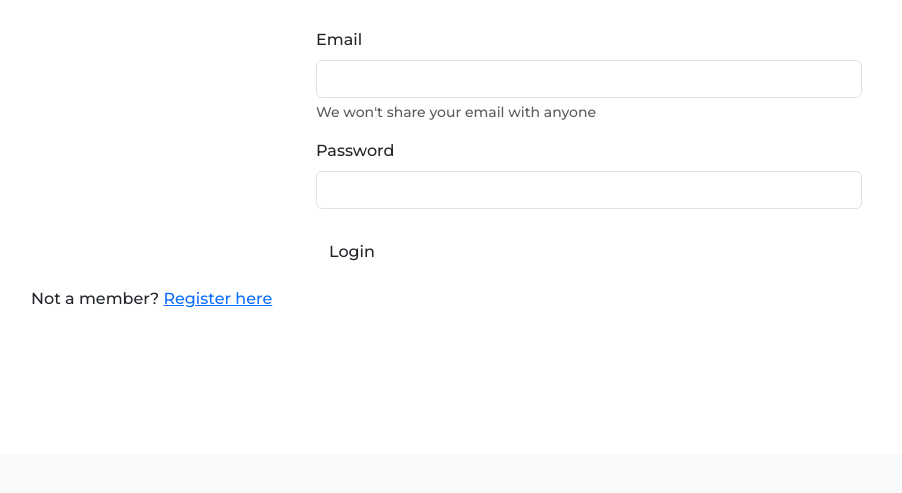
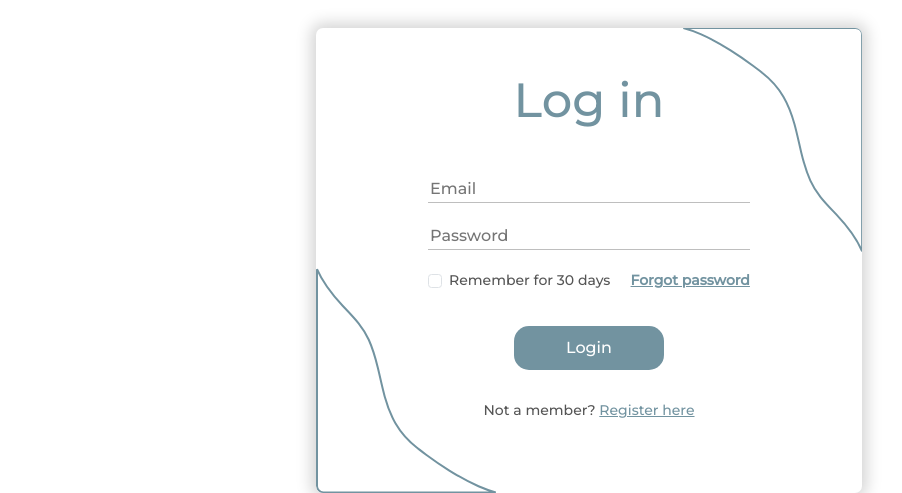
Before and after one commit to sh-andriy/UVO, a Django app: page /users/login/ in a window 1280 px wide. Shown: the part 346-839 px from the top of the page, without its empty margins (51-953 px from the left). Before the commit the page ends 654 px from the top, so only its background shows below. Run offline with Django 4.2, Linux system fonts and the light colour scheme.

Commit message:
login and register forms

```diff
--- a/essentials/static/styles.css
+++ b/essentials/static/styles.css
@@ -1,4 +1,4 @@
-/*===========================LOGIN-PAGE=====================================================*/
+/*===========================LOGIN/SIGNUP PAGES=====================================================*/
 * {
     font-family: "Montserrat";
   }
@@ -37,10 +37,15 @@
     align-items: center;
   }
 
-  .inputs-container {
+  .signup-inputs-container {
     display: flex;
     flex-direction: row;
-    width: 90%;
+    gap: 40px;
+    width: 80%;
+  }
+
+  .signup-inputs-container > div {
+    width: 50%;
   }
 
   .login-input {
@@ -59,7 +64,7 @@
     font-size: 16px;
   }
 
-  .nav-title {
+  .signup-title {
     margin-bottom: 20px;
     color: #22c194;
     font-size: 50px;
@@ -87,3 +92,60 @@
     color: #21D19F;
     font-weight: 500;
   }
+
+  ::selection {
+    color: #757575;
+  }
+
+  .login-title {
+    font-weight: 500;
+    font-size: 48px;
+    color: #7293A0;
+    margin-bottom: 40px;
+  }
+
+  .login-inputs-container {
+    width: 80%;
+  }
+
+  .login-links {
+    display: flex;
+    flex-direction: row;
+    width: 80%;
+    justify-content: space-between;
+    font-size: 14px;
+    color: #555555;
+  }
+
+  .login-links a {
+    font-weight: 700;
+    font-size: 14px;
+    color: #7293A0;
+  }
+
+  .account-button {
+    padding: 9px 51px;
+    background: #7293A0;
+    border-radius: 15px;
+    color: white;
+    font-weight: 500;
+    margin-top: 30px;
+    transition: 0.3s;
+  }
+
+  .account-button:hover {
+    border: 1px solid #7293A0;
+    background-color: none;
+    color: black;
+  }
+
+  .login-link {
+    font-size: 14px;
+    color: #555555;
+    margin-top: 30px;
+  }
+
+  .login-link a {
+    color: #7293A0;
+    font-weight: 500;
+  }
--- a/essentials/templates/accounts/login.html
+++ b/essentials/templates/accounts/login.html
@@ -5,33 +5,45 @@
 {% block body %}
     <div class="row">
         <div class="mx-auto col-lg-6 col-md-10">
-            <!-- <div class="login-wrapper">
-                <img src="../../static/imgs/corner1.svg" class="corner-bottom" alt="" />
-                <img src="../../static/imgs/corner2.svg" class="corner-top" alt="" /> -->
+            <div class="login-wrapper">
+                <img src="../../static/imgs/corner3.svg" class="corner-top" alt="" />
+                <img src="../../static/imgs/corner4.svg" class="corner-bottom" alt="" />
                 <form class="login-form" method="POST">
 
                 {% csrf_token %}
 
-
-                <div class="mb-3">
-                    <label for="InputEmail" class="form-label">Email</label>
-                    <input type="email" name="email" class="form-control" id="InputEmail" aria-describedby="emailHelp">
-                    <div id="emailHelp" class="form-text">We won't share your email with anyone</div>
+                <div class="login-title">Log in</div>
+                <div class="login-inputs-container">
+                <input
+                  type="email"
+                  placeholder="Email"
+                  class="login-input"
+                  id="login-email-input"
+                />
+                <input
+                  type="password"
+                  placeholder="Password"
+                  class="login-input"
+                  id="login-password-input"
+                />
+            </div>
+                <div class="login-links">
+                    <div class="form-check">
+                        <input type="checkbox" class="form-check-input" id="exampleCheck1">
+                        <label class="form-check-label" for="exampleCheck1">Remember for 30 days</label>
+                      </div>
+                      <a href="#">Forgot password</a>
                 </div>
-                <div class="mb-3">
-                    <label for="InputPassword" class="form-label">Password</label>
-                    <input type="password" name="password" class="form-control" id="InputPassword">
-                </div>
-                <button type="submit" class="btn account-button mt-2">
+                <button type="submit" class="btn account-button">
                     Login
                 </button>
+                <div class="login-link">
+                    Not a member? <a
+                        href="{% url "users:register_volunteer" %}">Register here</a>
+                </div>
             </form>
             </div>
-            <div class="mt-3 account-link">
-                Not a member? <a
-                    href="{% url "users:register_volunteer" %}">Register here</a>
-            </div>
-        <!-- </div> -->
+        </div>
     </div>
 
 
```
Also changed, not shown: essentials/templates/accounts/register_volunteer.html (+10 -19 lines), essentials/static/imgs/corner3.svg (added), essentials/static/imgs/corner4.svg (added).
